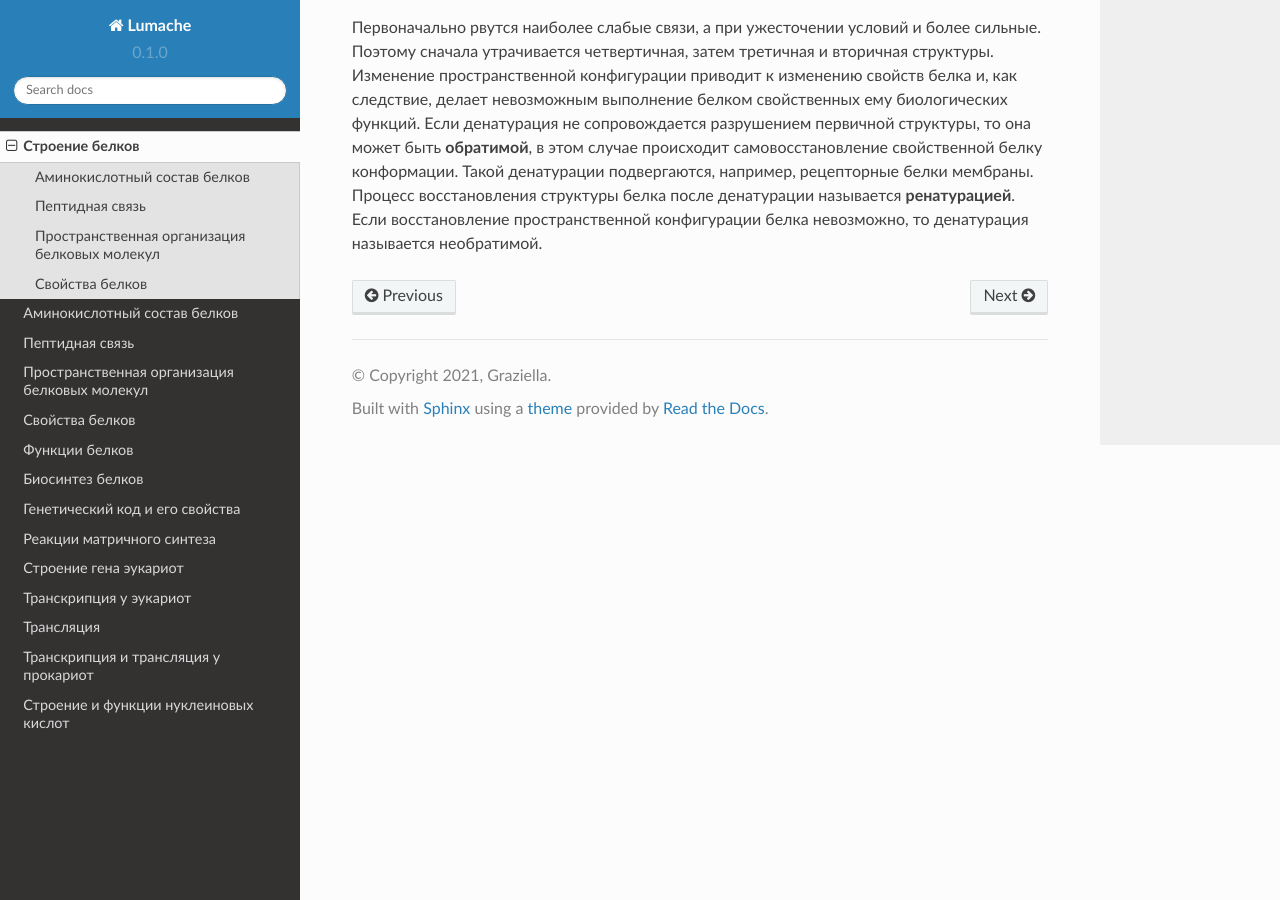
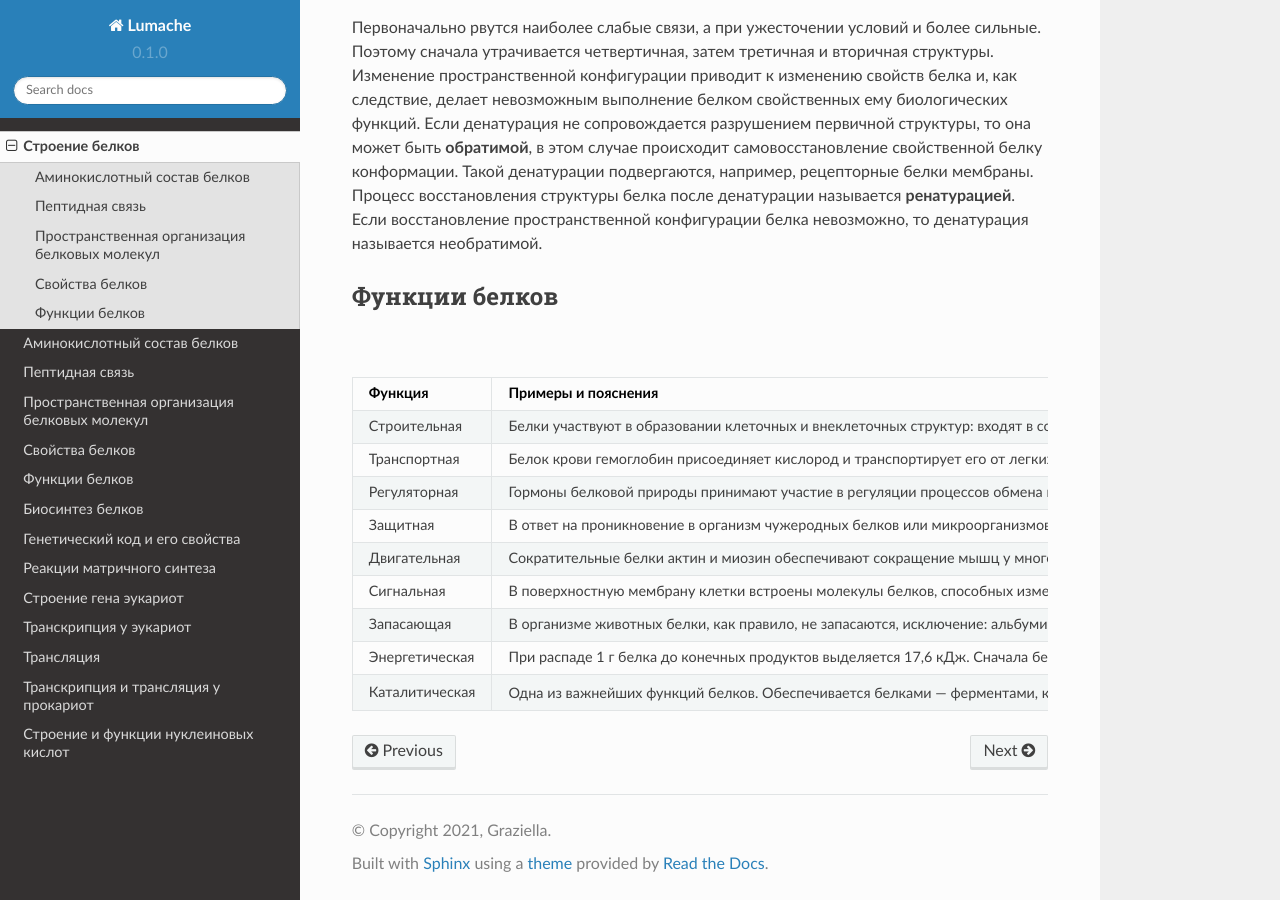
Before and after one commit to neptune2021/test_documentation, a Sphinx documentation site: the page built from docs/source/01.rst, in a window 1280 px wide and 900 px high, scrolled down 3764 px. Built offline with Sphinx 7.4.7 and the Read the Docs theme 2.0.0, drawn with Linux system fonts in a browser that asks for light colours.

Commit message:
Update 01.rst

```diff
--- a/docs/source/01.rst
+++ b/docs/source/01.rst
@@ -60,3 +60,32 @@
 Внешние факторы (нагревание, ультрафиолетовое излучение, тяжелые металлы и их соли, изменения рН, радиация, обезвоживание) могут вызывать нарушение структурной организации молекулы белка. Процесс утраты трехмерной конформации, присущей данной молекуле белка, называют **денатурацией**. Причиной денатурации является разрыв связей, стабилизирующих определенную структуру белка.
 
 Первоначально рвутся наиболее слабые связи, а при ужесточении условий и более сильные. Поэтому сначала утрачивается четвертичная, затем третичная и вторичная структуры. Изменение пространственной конфигурации приводит к изменению свойств белка и, как следствие, делает невозможным выполнение белком свойственных ему биологических функций. Если денатурация не сопровождается разрушением первичной структуры, то она может быть **обратимой**, в этом случае происходит самовосстановление свойственной белку конформации. Такой денатурации подвергаются, например, рецепторные белки мембраны. Процесс восстановления структуры белка после денатурации называется **ренатурацией**. Если восстановление пространственной конфигурации белка невозможно, то денатурация называется необратимой.
+
+Функции белков
+--------
+
+.. list-table:: Функции белков
+   :widths: 75 100
+   :class: longtable
+   :header-rows: 1
+
+   * - Функция
+     - Примеры и пояснения
+   * - Строительная
+     - Белки участвуют в образовании клеточных и внеклеточных структур: входят в состав клеточных мембран (липопротеины, гликопротеины), волос (кератин), сухожилий (коллаген) и т.д.
+   * - Транспортная
+     - Белок крови гемоглобин присоединяет кислород и транспортирует его от легких ко всем тканям и органам, а от них в легкие переносит углекислый газ; в состав клеточных мембран входят особые белки, которые обеспечивают активный и строго избирательный перенос некоторых веществ и ионов из клетки во внешнюю среду и обратно.
+   * - Регуляторная
+     - Гормоны белковой природы принимают участие в регуляции процессов обмена веществ. Например, гормон инсулин регулирует уровень глюкозы в крови, способствует синтезу гликогена, увеличивает образование жиров из углеводов.
+   * - Защитная
+     - В ответ на проникновение в организм чужеродных белков или микроорганизмов (антигенов) образуются особые белки — антитела, способные связывать и обезвреживать их. Фибрин, образующийся из фибриногена, способствует остановке кровотечений.
+   * - Двигательная
+     - Сократительные белки актин и миозин обеспечивают сокращение мышц у многоклеточных животных.
+   * - Сигнальная
+     - В поверхностную мембрану клетки встроены молекулы белков, способных изменять свою третичную структуру в ответ на действие факторов внешней среды, таким образом осуществляя прием сигналов из внешней среды и передачу команд в клетку.
+   * - Запасающая
+     - В организме животных белки, как правило, не запасаются, исключение: альбумин яиц, казеин молока. Но благодаря белкам в организме могут откладываться про запас некоторые вещества, например, при распаде гемоглобина железо не выводится из организма, а сохраняется, образуя комплекс с белком ферритином.
+   * - Энергетическая
+     - При распаде 1 г белка до конечных продуктов выделяется 17,6 кДж. Сначала белки распадаются до аминокислот, а затем до конечных продуктов — воды, углекислого газа и аммиака. Однако в качестве источника энергии белки используются только тогда, когда другие источники (углеводы и жиры) израсходованы.
+   * - Каталитическая
+     - Одна из важнейших функций белков. Обеспечивается белками — ферментами, которые ускоряют биохимические реакции, происходящие в клетках. Например, рибулезобифосфаткарбоксилаза катализирует фиксацию :math:`СО^2` при фотосинтезе.
```
